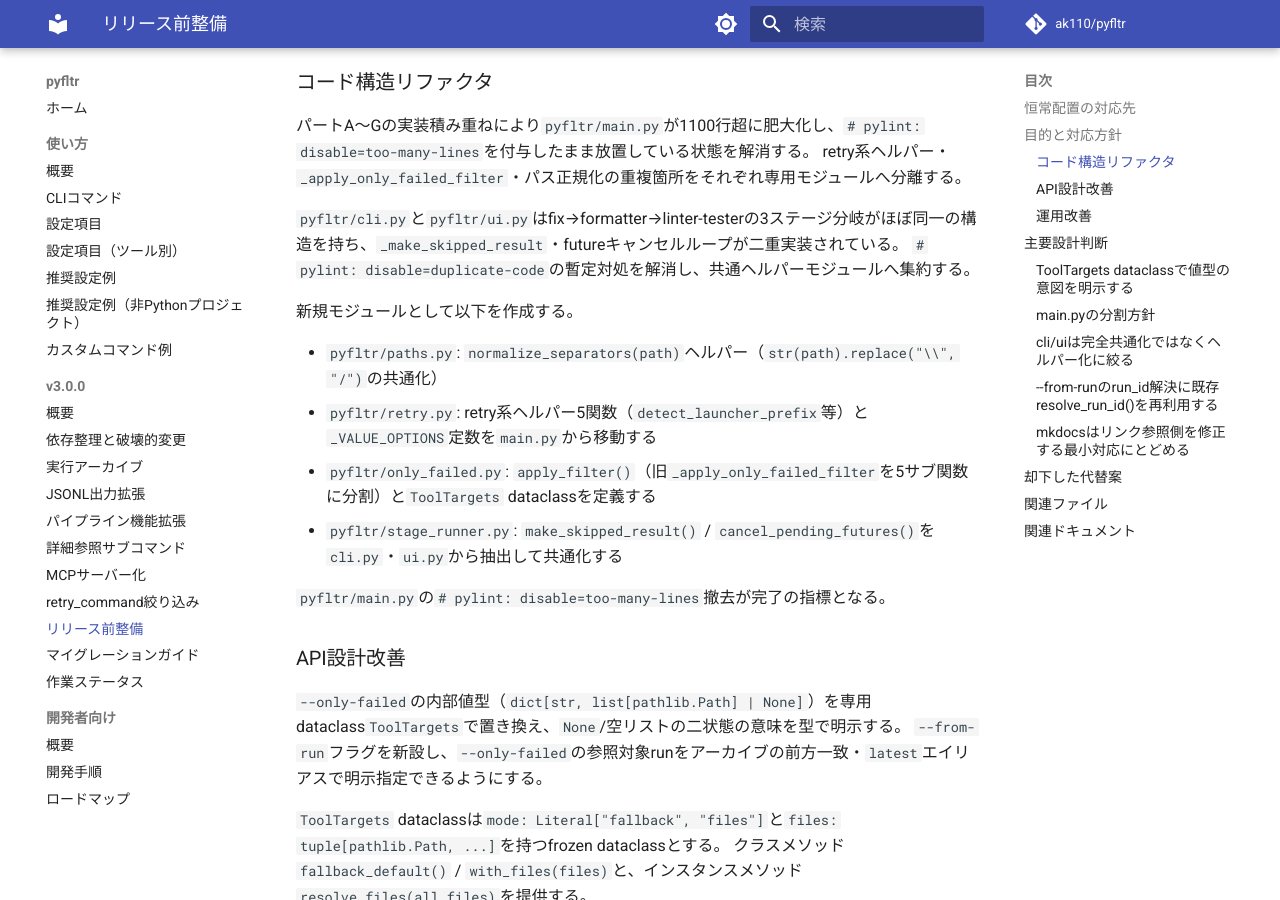
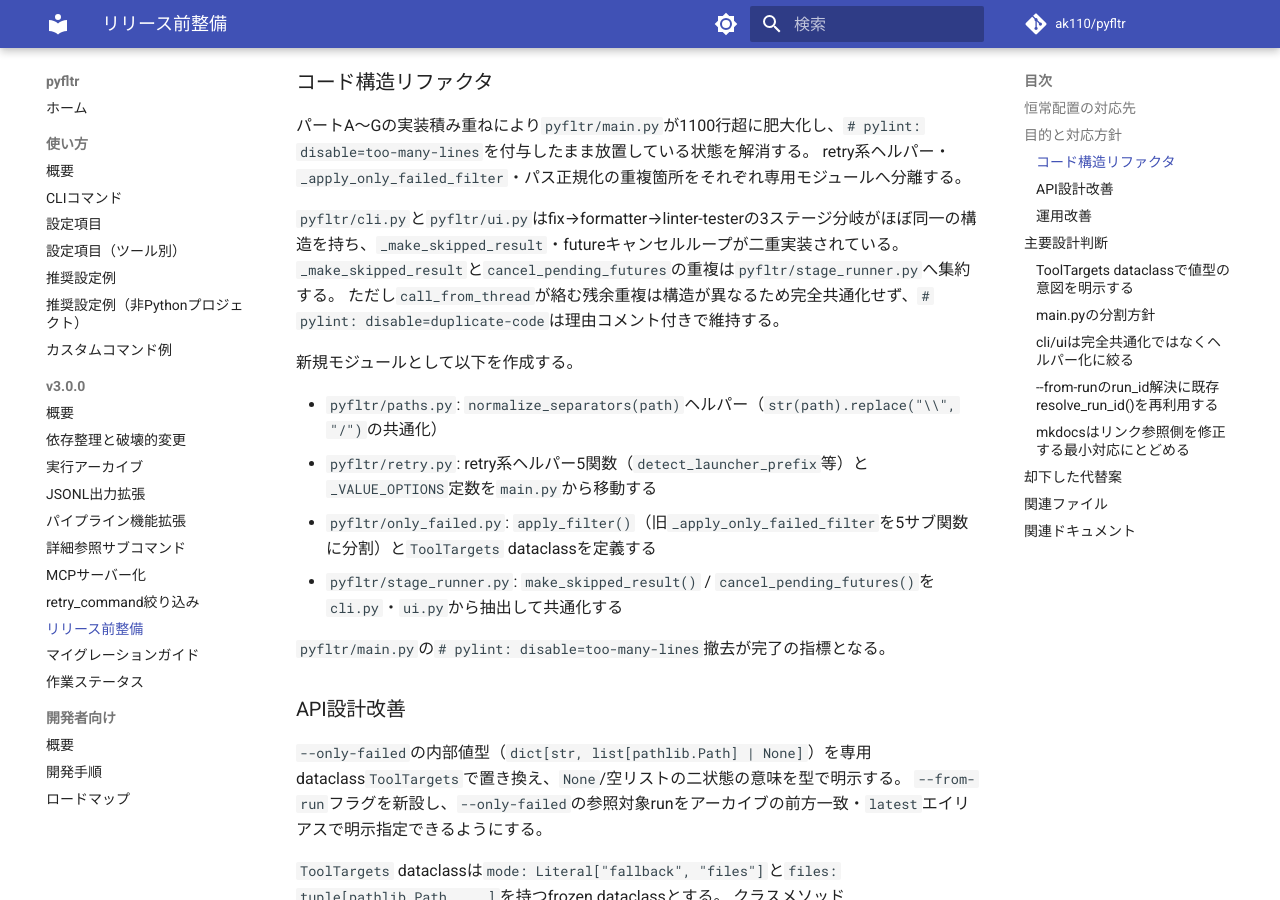
Before and after one commit to ak110/pyfltr, an MkDocs documentation site: the page built from docs/v3/リリース前整備.md, in a window 1280 px wide and 900 px high, scrolled down 691 px. Built offline with MkDocs 1.6.1 and Material for MkDocs 9.7.7, drawn with Linux system fonts in a browser that asks for light colours; comment, search, counter and statistics services are not loaded; some of the changed text lies outside the part shown.

Commit message:
docs: リリース前整備.mdの記述を実装実態に合わせて修正
spec-reviewer指摘への対応:

- `# pylint: disable=duplicate-code`の扱いを「撤去」から
  「残余重複（call_from_thread絡み）のため理由コメント付きで維持」へ
  修正
- `tests/runs_test.py`の`resolve_run_id`追従は実態として不要
  （テストは`pyfltr.main`経由で内部名を直接参照していない）
  のため「テスト配置（修正）」節から除去

Co-Authored-By: Claude Sonnet 4.6 <noreply@anthropic.com>

```diff
--- a/docs/v3/リリース前整備.md
+++ b/docs/v3/リリース前整備.md
@@ -23,7 +23,8 @@ v3リリース完了後に`spec-driven-promote`スキルで恒常配置を整備
 retry系ヘルパー・`_apply_only_failed_filter`・パス正規化の重複箇所をそれぞれ専用モジュールへ分離する。
 
 `pyfltr/cli.py`と`pyfltr/ui.py`はfix→formatter→linter-testerの3ステージ分岐がほぼ同一の構造を持ち、`_make_skipped_result`・futureキャンセルループが二重実装されている。
-`# pylint: disable=duplicate-code`の暫定対処を解消し、共通ヘルパーモジュールへ集約する。
+`_make_skipped_result`と`cancel_pending_futures`の重複は`pyfltr/stage_runner.py`へ集約する。
+ただし`call_from_thread`が絡む残余重複は構造が異なるため完全共通化せず、`# pylint: disable=duplicate-code`は理由コメント付きで維持する。
 
 新規モジュールとして以下を作成する。
 
@@ -119,7 +120,8 @@ skip状態（ツールを再実行対象から除外）は`commands`絞り込み
 - `pyfltr/runs.py`: `_resolve_run_id` / `_RunIdError`をpublic化
 - `pyfltr/mcp_.py`: `resolve_run_id()`参照へ追従
 - `pyfltr/command.py`: `pick_only_failed_files`を`pick_targets()`へ書き換え、`execute_command()`の引数型を`ToolTargets`へ変更
-- `pyfltr/cli.py`: `only_failed_targets`型変更・`pick_targets()`参照・`# pylint: disable=duplicate-code`撤去・run_id表示追加
+- `pyfltr/cli.py`: `only_failed_targets`型変更・`pick_targets()`参照・`stage_runner`呼び出しへ置換・run_id表示追加。
+  残余重複のため`# pylint: disable=duplicate-code`は理由コメント付きで維持
 - `pyfltr/ui.py`: `only_failed_targets`型変更・`pick_targets()`参照
 - `pyfltr/error_parser.py`: `_normalize_path`内のスラッシュ統一を`normalize_separators()`へ置換
 
```
Also changed, not shown: other parts of docs/v3/リリース前整備.md (+0 -1 lines).
